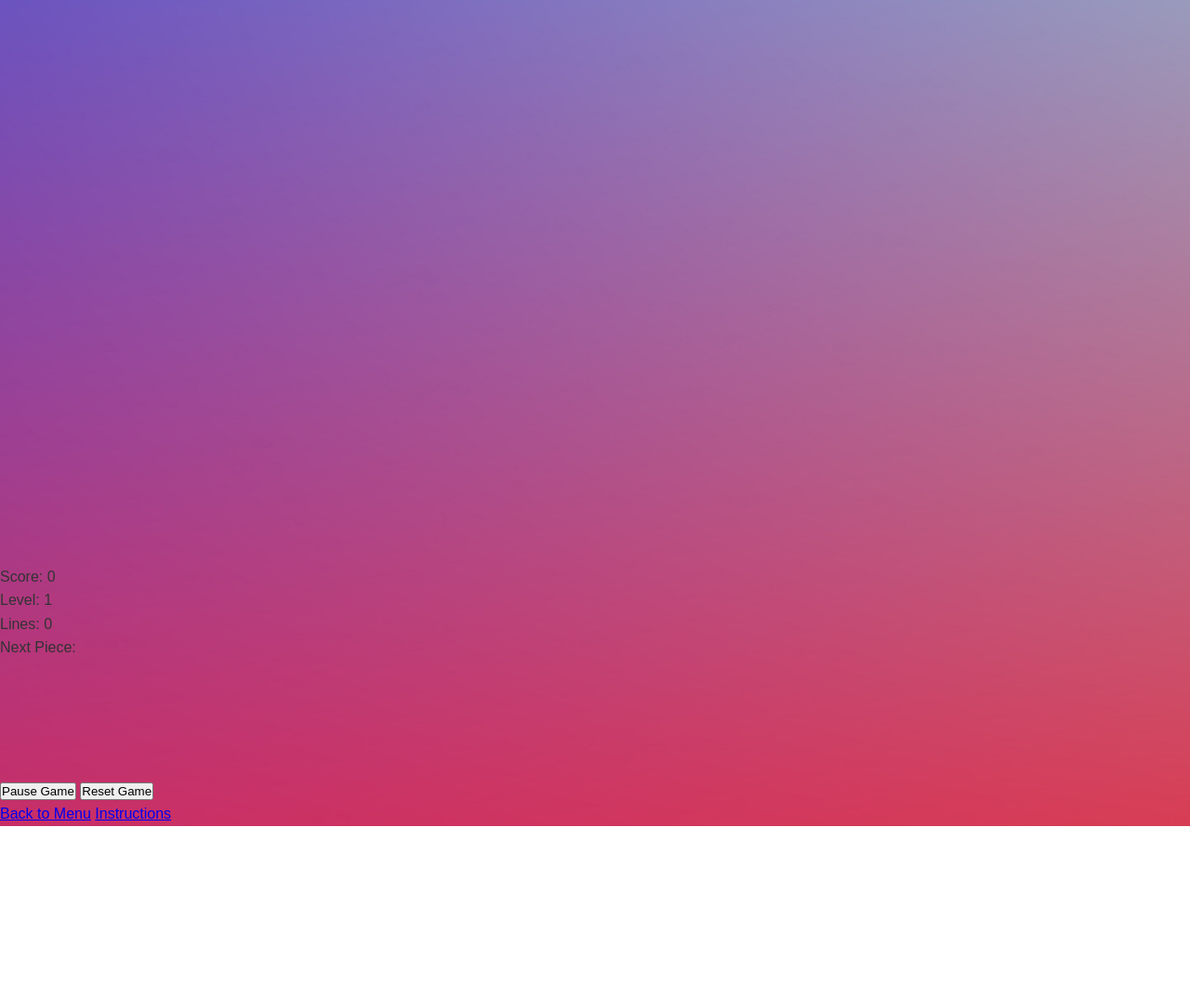
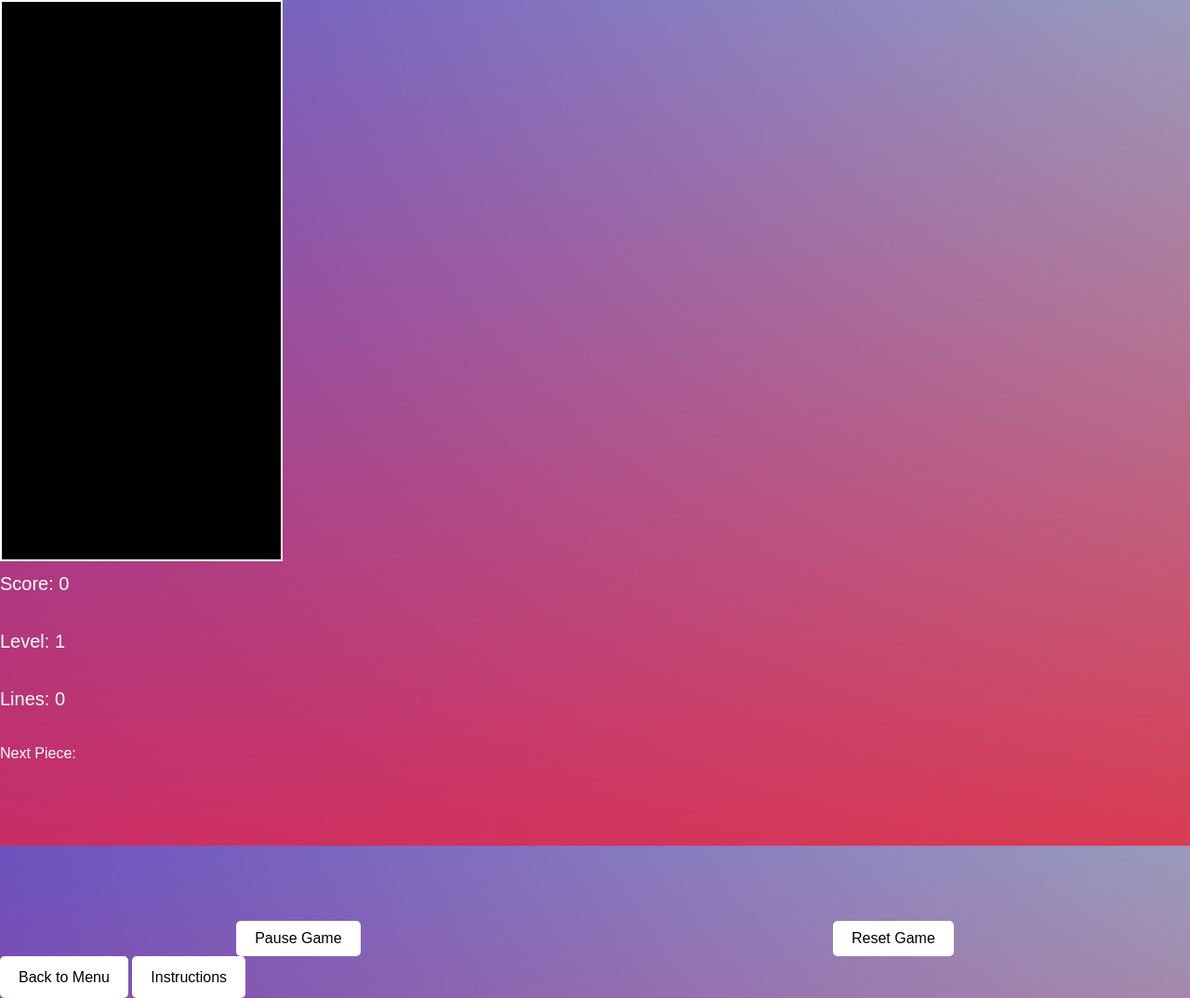
Before and after one commit to Wen-Ow/browser-game-skyline-stackers, a plain HTML site: page html/gamescreen.html in a window 1280 px wide. Shown: the whole page at 93% size. Before the commit the page ends 889 px from the top, so only its background shows below. Drawn offline with Linux system fonts and the light colour scheme.

Commit message:
updating code and UI changes

```diff
--- a/css/style.css
+++ b/css/style.css
@@ -8,8 +8,35 @@
 /* Body styling */
 body {
     font-family: Arial, sans-serif;
-    color: #333;
+    color: #ffffff;
     line-height: 1.6;
+}
+
+button {
+    background-color: #ffffff;
+    padding: 10px 20px;
+    font-size: 16px;
+    border: none;
+    cursor: pointer;
+    border-radius: 5px;
+}
+
+button:hover {
+    background-color: #fedfe8;
+}
+
+a.button {
+    text-decoration: none;
+    display: inline-block;
+    background-color: #ffffff;
+    color: black;
+    padding: 10px 20px;
+    font-size: 16px;
+    border-radius: 5px;
+}
+
+a.button:hover {
+    background-color: #fedfe8;
 }
 
 /* Background images for specific pages */
@@ -24,17 +51,50 @@ body.instructions-page {
 }
 
 body.game-page {
+    position: relative;
     background: url('../images/Playing Mode Screen.jpg') no-repeat center center fixed;
     background-size: cover;
+    color: white;
+}
+
+.score, .level, .lines {
+    font-size: 20px;
+    margin-bottom: 10px;
+}
+
+.instructions-text, .instructions-list {
+    font-size: 18px;
+    margin-bottom: 20px;
+    color: white;
+
 }
 
 /* Container for the game */
 .game-container {
-    max-width: 1200px;
+    display: flex;
+    justify-content: space-between;
+    align-items: flex-start;
+    max-width: 900px;
     margin: 0 auto;
     padding: 20px;
-    background-color: #fff;
-    box-shadow: 0 0 10px rgba(0, 0, 0, 0.1);
+}
+
+canvas#tetris-board {
+    border: 2px solid white;
+    background-color: #000000;
+}
+
+.sidebar {
+    display: flex;
+    flex-direction: column;
+    gap: 20px;
+    color: white;
+}
+
+.controls {
+    display: flex;
+    justify-content: space-around;
+    margin-top: 20px;
 }
 
 /* Header styling */
--- a/html/gamescreen.html
+++ b/html/gamescreen.html
@@ -8,8 +8,14 @@
     <script defer src="../js/app.js"></script>
   </head>
   <body class="game-page">
-    <div id="game-container">
-      <canvas id="tetris-board" width="300" height="600"></canvas>
+    <div id="game-container" aria-label="Skyline Stackers Game">
+      <canvas
+        id="tetris-board"
+        width="300"
+        height="600"
+        aria-label="Tetris Board"
+      ></canvas>
+      <div class="sidebar">
         <div class="score">Score: <span id="score-value">0</span></div>
         <div class="level">Level: <span id="level-value">1</span></div>
         <div class="lines">Lines: <span id="lines-value">0</span></div>
@@ -22,6 +28,7 @@
           <button class="button" id="reset-btn">Reset Game</button>
         </div>
       </div>
+    </div>
     <div class="navigation-controls">
       <a href="../index.html" class="button">Back to Menu</a>
       <a href="instructions.html" class="button">Instructions</a>
```
Also changed, not shown: js/app.js (line endings or trailing spaces). Lines whose indentation alone changed are shown as unchanged.
